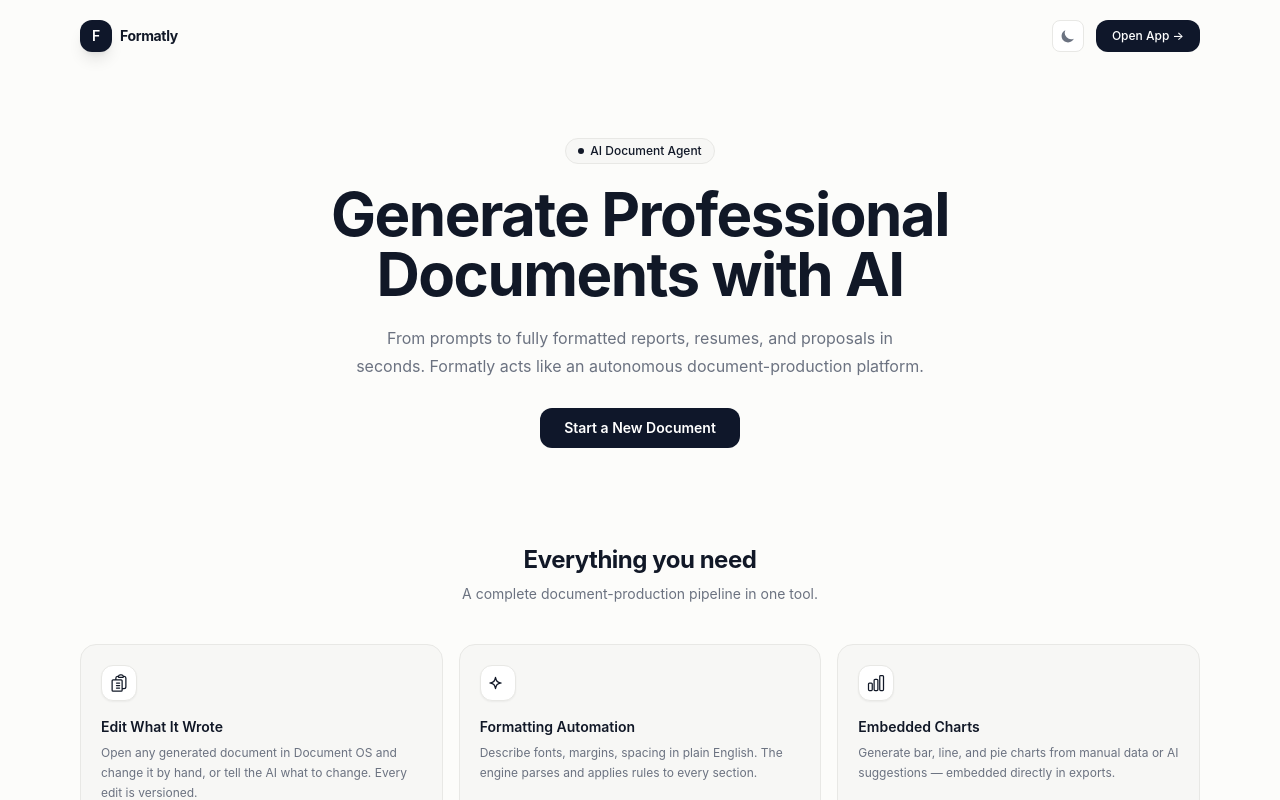
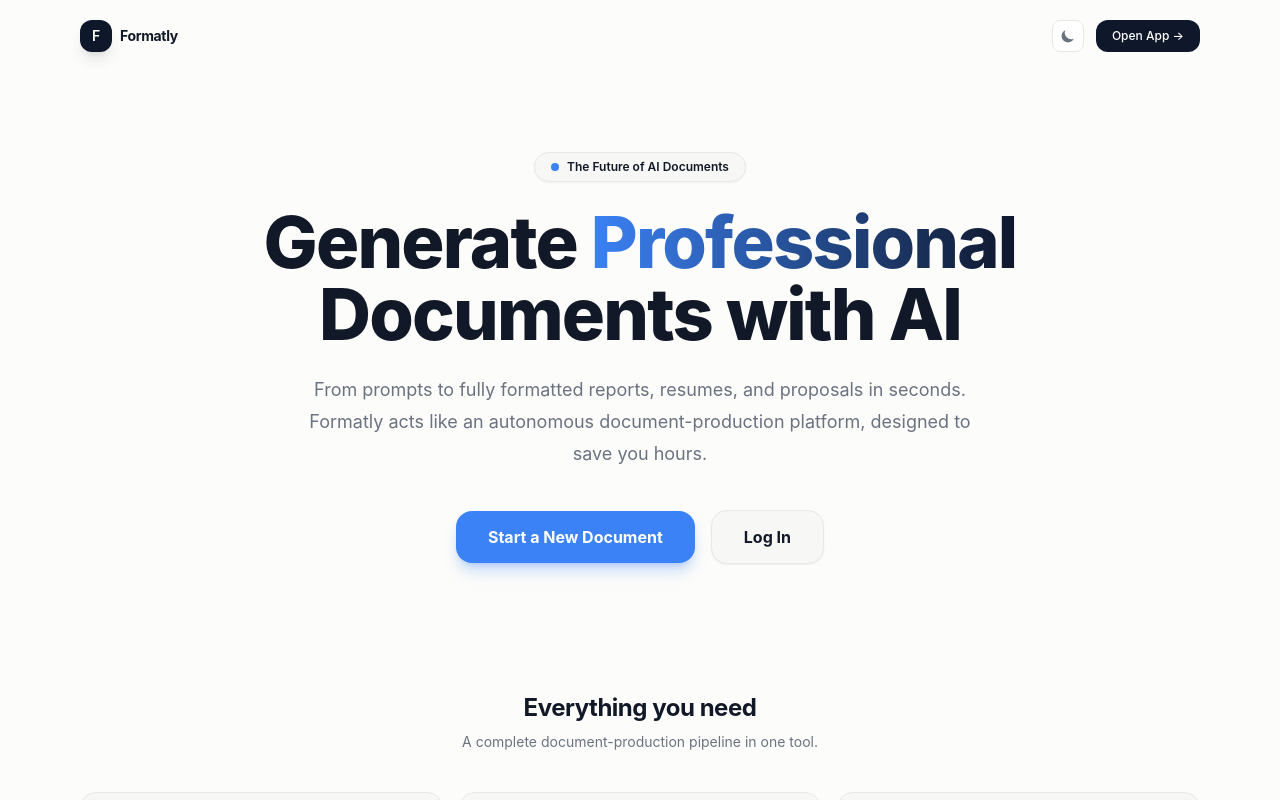
Before and after one commit to zainabraza06/Formatly, a React (Vite) app in the folder frontend/: page / in a window 1280 px wide. Shown: the top 800 px of the page. Built offline with nearby package versions, Linux system fonts and the light colour scheme; no server answers.

Commit message:
UI/UX Redesign Step 3: Landing Page Redesign

```diff
--- a/frontend/src/pages/LandingPage.tsx
+++ b/frontend/src/pages/LandingPage.tsx
@@ -142,61 +142,66 @@
  </header>
 
  {/* ── Hero ── */}
- <section className="mt-16 text-center">
+ <section className="mt-20 flex flex-col items-center text-center">
  <motion.div
- initial={{ opacity: 0, y: 12 }}
- animate={{ opacity: 1, y: 0 }}
- transition={{ duration: 0.4 }}
+ initial={{ opacity: 0, scale: 0.9 }}
+ animate={{ opacity: 1, scale: 1 }}
+ transition={{ duration: 0.5, ease: 'easeOut' }}
+ className="mb-4 inline-flex items-center gap-2 rounded-full border border-line bg-surface-2 px-4 py-1.5 text-xs font-semibold text-ink shadow-sm"
  >
- <span className="inline-flex items-center gap-1.5 rounded-full border border-line bg-surface-2 px-3 py-1 text-xs font-medium text-ink">
- <span className="h-1.5 w-1.5 rounded-full bg-ink animate-pulse" />
- AI Document Agent
+ <span className="flex h-2 w-2 items-center justify-center">
+ <span className="absolute inline-flex h-2 w-2 animate-ping rounded-full bg-focus opacity-75"></span>
+ <span className="relative inline-flex h-2 w-2 rounded-full bg-focus"></span>
  </span>
+ The Future of AI Documents
  </motion.div>
 
  <motion.h1
- initial={{ opacity: 0, y: 16 }}
+ initial={{ opacity: 0, y: 20 }}
  animate={{ opacity: 1, y: 0 }}
- transition={{ duration: 0.45, delay: 0.05 }}
- className="mt-5 text-5xl font-bold tracking-tight text-ink sm:text-6xl"
+ transition={{ duration: 0.6, delay: 0.1, ease: 'easeOut' }}
+ className="mt-2 max-w-4xl text-5xl font-extrabold tracking-tight text-ink sm:text-7xl leading-tight"
  >
- Generate{' '}
- <span className="text-ink">
- Professional
- </span>
+ Generate <span className="bg-gradient-to-r from-focus to-accent bg-clip-text text-transparent">Professional</span>
  <br />
  Documents with AI
  </motion.h1>
 
  <motion.p
- initial={{ opacity: 0, y: 12 }}
+ initial={{ opacity: 0, y: 20 }}
  animate={{ opacity: 1, y: 0 }}
- transition={{ duration: 0.4, delay: 0.1 }}
- className="mt-5 mx-auto max-w-xl text-base leading-7 text-muted"
+ transition={{ duration: 0.6, delay: 0.2, ease: 'easeOut' }}
+ className="mt-6 mx-auto max-w-2xl text-lg leading-8 text-muted"
  >
  From prompts to fully formatted reports, resumes, and proposals in seconds.
- Formatly acts like an autonomous document-production platform.
+ Formatly acts like an autonomous document-production platform, designed to save you hours.
  </motion.p>
 
  <motion.div
- initial={{ opacity: 0, y: 10 }}
+ initial={{ opacity: 0, y: 20 }}
  animate={{ opacity: 1, y: 0 }}
- transition={{ duration: 0.4, delay: 0.15 }}
- className="mt-7 flex flex-wrap items-center justify-center gap-3"
+ transition={{ duration: 0.6, delay: 0.3, ease: 'easeOut' }}
+ className="mt-10 flex flex-wrap items-center justify-center gap-4"
  >
  <Link
  to="/app/compose"
- className="rounded-xl bg-accent px-6 py-2.5 text-sm font-semibold text-accent-fg transition hover: hover:scale-[1.02] active:scale-[0.98]"
+ className="rounded-2xl bg-focus px-8 py-3.5 text-base font-bold text-white shadow-lg shadow-focus/30 transition-all hover:-translate-y-0.5 hover:shadow-xl hover:shadow-focus/40 active:translate-y-0"
  >
  Start a New Document
+ </Link>
+ <Link
+ to="/login"
+ className="rounded-2xl bg-surface-2 px-8 py-3.5 text-base font-bold text-ink border border-line shadow-sm transition-all hover:-translate-y-0.5 hover:bg-surface hover:shadow-md active:translate-y-0"
+ >
+ Log In
  </Link>
  </motion.div>
  </section>
 
  {/* ── Feature grid ── */}
- <section className="mt-24">
+ <section className="mt-32">
  <motion.div
- initial={{ opacity: 0, y: 10 }}
+ initial={{ opacity: 0, y: 15 }}
  whileInView={{ opacity: 1, y: 0 }}
  viewport={{ once: true }}
  transition={{ duration: 0.4 }}
```
